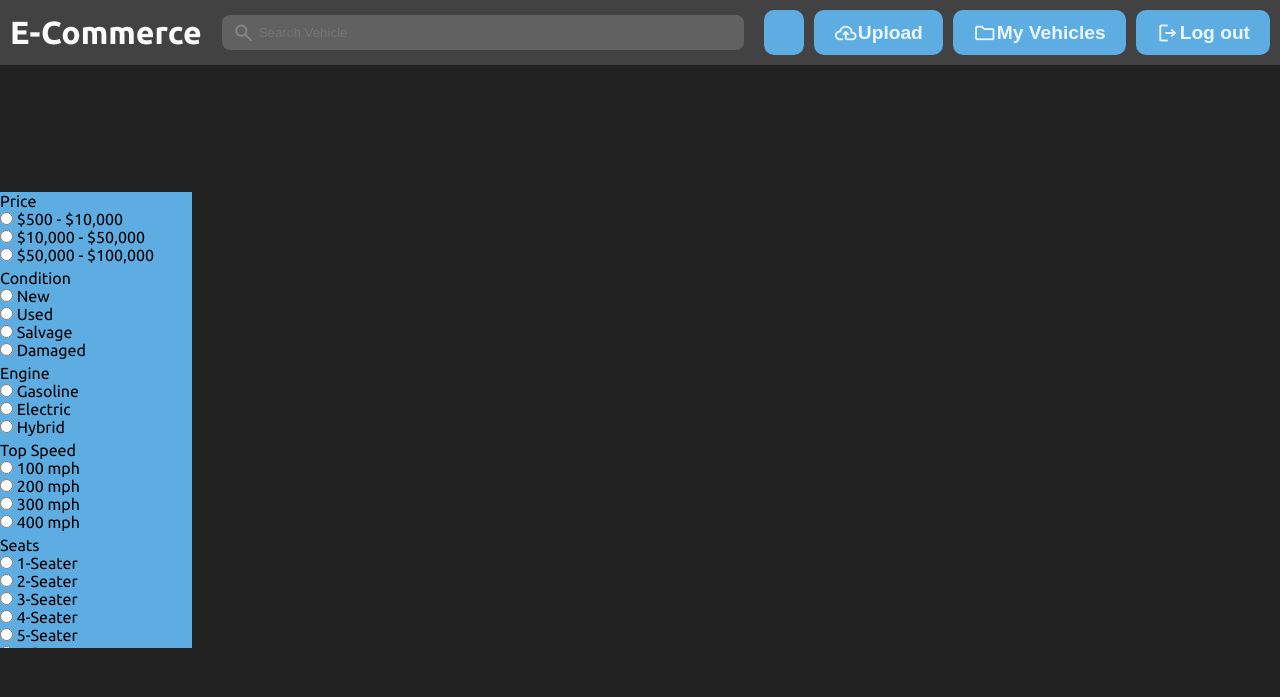
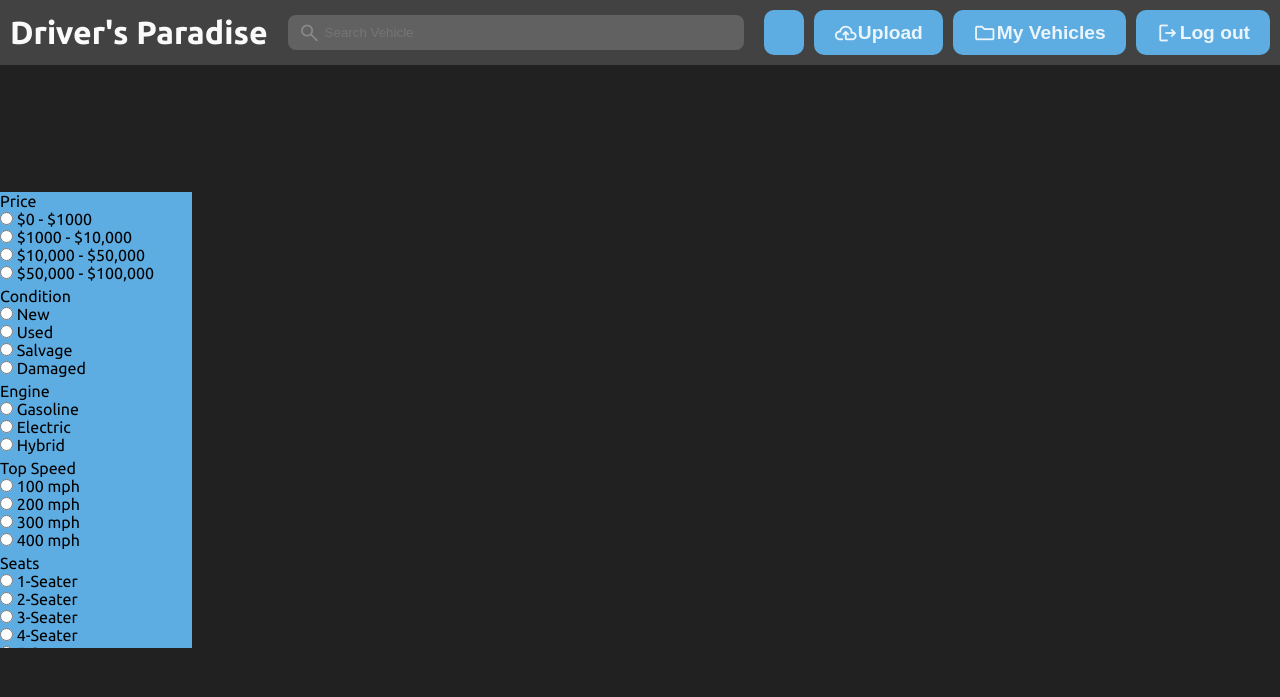
Before and after one commit to DeanWinchester01/ecommerceProject, a Flask app: template templates/page.html in a window 1280 px wide. Shown: the top 697 px of the page. Run offline with Flask 3, Linux system fonts and the light colour scheme; the template is opened without the code that fills it, so the values that code supplies are empty.

Commit message:
fixed final bugs

```diff
--- a/Search.py
+++ b/Search.py
@@ -30,6 +30,7 @@ def GetVehiclesByTag(vehiclesList: list, tags: list):
         return allCurrentVehicles
 
     newList = []
+    print(len(allCurrentVehicles))
     for vehicle in range(len(allCurrentVehicles)-1, 0, -1):
         if allCurrentVehicles[vehicle].get("tags") == None:
             allCurrentVehicles.pop(vehicle)
@@ -53,23 +54,33 @@ def GetVehicleByPrice(vehicleList: list, lower: int, higher: int):
     allCurrentVehicles = []
     for x in vehicleList:
         allCurrentVehicles.append(x)
+    print(allCurrentVehicles)
 
-    if (lower and higher) == 0:
+    print(type(lower), lower, type(higher), higher)
+    if lower == 0 and higher == 0:
+        print("returning all vehicles")
         return vehicleList
 
+    print("generating new list")
     newList = []
-    for vehicle in range(len(allCurrentVehicles)-1,0,-1):
+    print(len(allCurrentVehicles))
+    for vehicle in range(len(allCurrentVehicles)):
+        print(vehicle)
         currentVehicle: dict = allCurrentVehicles[vehicle]
-        vehiclePrice = currentVehicle["price"]
+        vehiclePrice = int(currentVehicle["price"])
+        print("vehicle: ",currentVehicle)
+        print(type(vehiclePrice),vehiclePrice)
 
         if vehiclePrice > lower and vehiclePrice < higher:
             newList.append(currentVehicle)
 
+    print(newList)
     return newList
 
 
 def SearchForVehicles(search: str, allVehicles: list):
     searchParameters = search.split(" ")
+    print(searchParameters)
     vehicleName = ""
     tags = []
     lower, higher = 0,0
@@ -85,8 +96,11 @@ def SearchForVehicles(search: str, allVehicles: list):
 
         if "-" in param:
             nums = param.split("-")
+            print("nums",nums)
             lower = int(nums[0])
+            print("lower", lower)
             higher = int(nums[1])
+            print("higher", higher)
 
         if not "#" in param and not "-" in param and vehicleName == "":
             vehicleName = param.lower()
@@ -99,7 +113,7 @@ def SearchForVehicles(search: str, allVehicles: list):
 @searchBp.route("/search", methods = ["POST"])
 def Search():
     data = request.get_json()
-    print(data)
+    #print(data)
     data = data[1:-1]
     search = SearchForVehicles(data, vehicles)
     vehicleList = []
--- a/static/java/mainpage.js
+++ b/static/java/mainpage.js
@@ -20,14 +20,13 @@ var options = document.getElementsByClassName("option")
 function GetFilters(){
     let filters = ""
     for(let i = 0; i < options.length; i++){
-        let selector = options[i].querySelector(".selector")
-        let data = options[i].querySelector(".data")
+        let filter = options[i].querySelectorAll(".sideoption")
 
-        console.log(selector.checked)
-        if(selector.checked){
-            console.log(data.getAttribute("value"))
-            filters += data.getAttribute("value") + " "
-
+        for(let sideoption = 0; sideoption < filter.length; sideoption++){
+            if(filter[sideoption].querySelector(".selector").checked){
+                let data = filter[sideoption].querySelector(".data")
+                filters += data.getAttribute("value") + " "
+            }
         }
     }
 
@@ -39,7 +38,4 @@ for(let i = 0; i < options.length; i++){
     for(let button  = 0; button < buttons.length; button++){
         buttons[button].onclick = Fetch
     }
-    //console.log(child.id)
-    //child.onclick = Fetch
-
 }
--- a/static/java/pageloading.js
+++ b/static/java/pageloading.js
@@ -180,6 +180,8 @@ function Fetch(){
         }
         return response.json()
     }).then(data =>{
+        console.log("data result")
+        console.log(data)
         GetVehicles(data)
     }).catch(error => console.log(error))
 }
--- a/templates/error.html
+++ b/templates/error.html
@@ -4,7 +4,7 @@
     <meta charset="UTF-8">
     <meta name="viewport" content="width=device-width, initial-scale=1.0">
     <!-- Title -->
-    <title>E-Commerce | Error</title>
+    <title>Driver's Paradise | Error</title>
 
     <!-- Style.CSS -->
     <link rel="styleSheet" type="text/css" href="{{url_for('static', filename='css/style.css')}}">
--- a/templates/items.html
+++ b/templates/items.html
@@ -5,7 +5,7 @@
     <meta name="viewport" content="width=device-width, initial-scale=1.0">
 
     <!-- Title -->
-    <title>E-Commerce | Items</title>
+    <title>Driver's Paradise | Items</title>
 
     <!-- Style.CSS -->
     <link rel="styleSheet" type="text/css" href="{{url_for('static', filename='css/style.css')}}">
--- a/templates/login.html
+++ b/templates/login.html
@@ -3,7 +3,7 @@
 <head>
     <meta charset="UTF-8">
     <meta name="viewport" content="width=device-width, initial-scale=1.0">
-    <title>E-Commerce | Login</title>
+    <title>Driver's Paradise | Login</title>
     <link rel="stylesheet" type="text/css" href="{{url_for('static', filename='css/style.css')}}">
     <link rel="stylesheet" type="text/css" href="{{url_for('static', filename='css/button.css')}}">
     <link rel="stylesheet" type="text/css" href="{{url_for('static', filename='css/login.css')}}">
@@ -14,7 +14,7 @@
 <body>
     <div class="login-page">
         <div class="icon-container">
-            <p class="welcome-text">E-Commerce</p>
+            <p class="welcome-text">Driver's Paradise</p>
             <img id="icon" src="{{url_for('static', filename='images/ecommerce_logo.png')}}" alt="Logo">
         </div>
         <div class="login-container">
--- a/templates/page.html
+++ b/templates/page.html
@@ -5,7 +5,7 @@
     <meta name="viewport" content="width=device-width, initial-scale=1.0">
 
     <!-- Title -->
-    <title>E-Commerce | Home</title>
+    <title>Driver's Paradise | Home</title>
 
     <!-- Style.CSS -->
     <link rel="stylesheet" type="text/css" href="{{url_for('static', filename='css/style.css')}}">
@@ -23,7 +23,7 @@
 </head>
 <body>
     <div class="header">
-        <h1 id="header-title">E-Commerce</h1>
+        <h1 id="header-title">Driver's Paradise</h1>
 
         <div class="searchbar-container">
             <span class="searchbar-icon material-symbols-outlined">search</span>
@@ -54,15 +54,19 @@
         <div class="option">
             <!-- Filter Options -->
              <p>Price</p>
-            <div>
+             <div class = "sideoption">
+                <input type="radio" name="price" class="selector" id = "price0">
+                <label class = "data" for="price0" value = "0-1000">$0 - $1000</label>
+            </div>
+            <div class = "sideoption">
                 <input type="radio" name="price" class="selector" id = "price1">
-                <label class = "data" for="price1" value = "500-10000">$500 - $10,000</label>
+                <label class = "data" for="price1" value = "1000-10000">$1000 - $10,000</label>
             </div>
-            <div>
+            <div class = "sideoption">
                 <input type="radio" name="price" class="selector" id = "price2">
                 <label class = "data" for="price2" value = "10000-50000">$10,000 - $50,000</label>
             </div>
-            <div>
+            <div class = "sideoption">
                 <input type="radio" name="price" class="selector" id = "price3">
                 <label class = "data" for="price3" value="50000-100000">$50,000 - $100,000</label>
             </div>
--- a/templates/signup.html
+++ b/templates/signup.html
@@ -3,7 +3,7 @@
 <head>
     <meta charset="UTF-8">
     <meta name="viewport" content="width=device-width, initial-scale=1.0">
-    <title>E-Commerce | Signup</title>
+    <title>Driver's Paradise | Signup</title>
 
     <link rel="stylesheet" type="text/css" href="{{url_for('static', filename='css/style.css')}}">
     <link rel="stylesheet" type="text/css" href="{{url_for('static', filename='css/button.css')}}">
@@ -15,7 +15,7 @@
 <body>
     <div class="signup-page">
         <div class="icon-container">
-            <p class="welcome-text">E-Commerce</p>
+            <p class="welcome-text">Driver's Paradise</p>
             <img id="icon" src="{{url_for('static', filename='images/ecommerce_logo.png')}}" alt="Logo">
         </div>
         <div class="signup-container">
--- a/templates/upload.html
+++ b/templates/upload.html
@@ -5,7 +5,7 @@
     <meta name="viewport" content="width=device-width, initial-scale=1.0">
 
     <!-- Title -->
-    <title>E-Commerce | Upload</title>
+    <title>Driver's Paradise | Upload</title>
 
     <!-- Style.CSS -->
     <link rel="styleSheet" type="text/css" href="{{url_for('static', filename='css/style.css')}}">
--- a/templates/userpage.html
+++ b/templates/userpage.html
@@ -5,7 +5,7 @@
     <meta name="viewport" content="width=device-width, initial-scale=1.0">
 
     <!-- Title -->
-    <title>E-Commerce | Home</title>
+    <title>Driver's Paradise | Home</title>
 
     <!-- Style.CSS -->
     <link rel="styleSheet" type="text/css" href="{{url_for('static', filename='css/style.css')}}">
@@ -26,7 +26,7 @@
 </head>
 <body>
     <div class="header">
-        <h1 id="header-title">E-Commerce</h1>
+        <h1 id="header-title">Driver's Paradise</h1>
         <div class="searchbar-container">
             <span class="searchbar-icon material-symbols-outlined">search</span>
             <input id="searchbar" type="text" placeholder="Search Vehicle"></input>
```
Also changed, not shown: templates/form.html (deleted, +0 -20 lines), static/images/ecommerce_logo.png.
